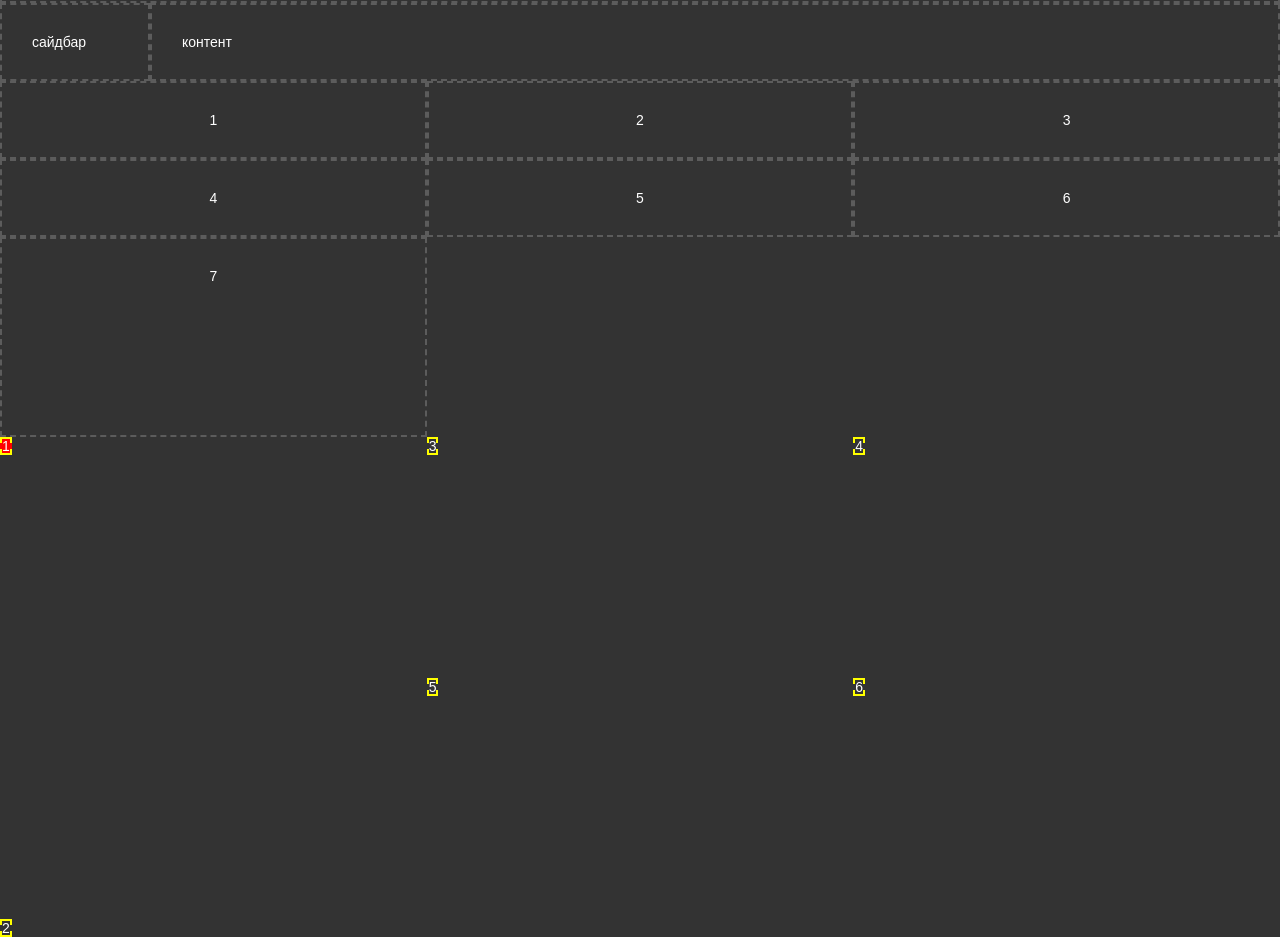
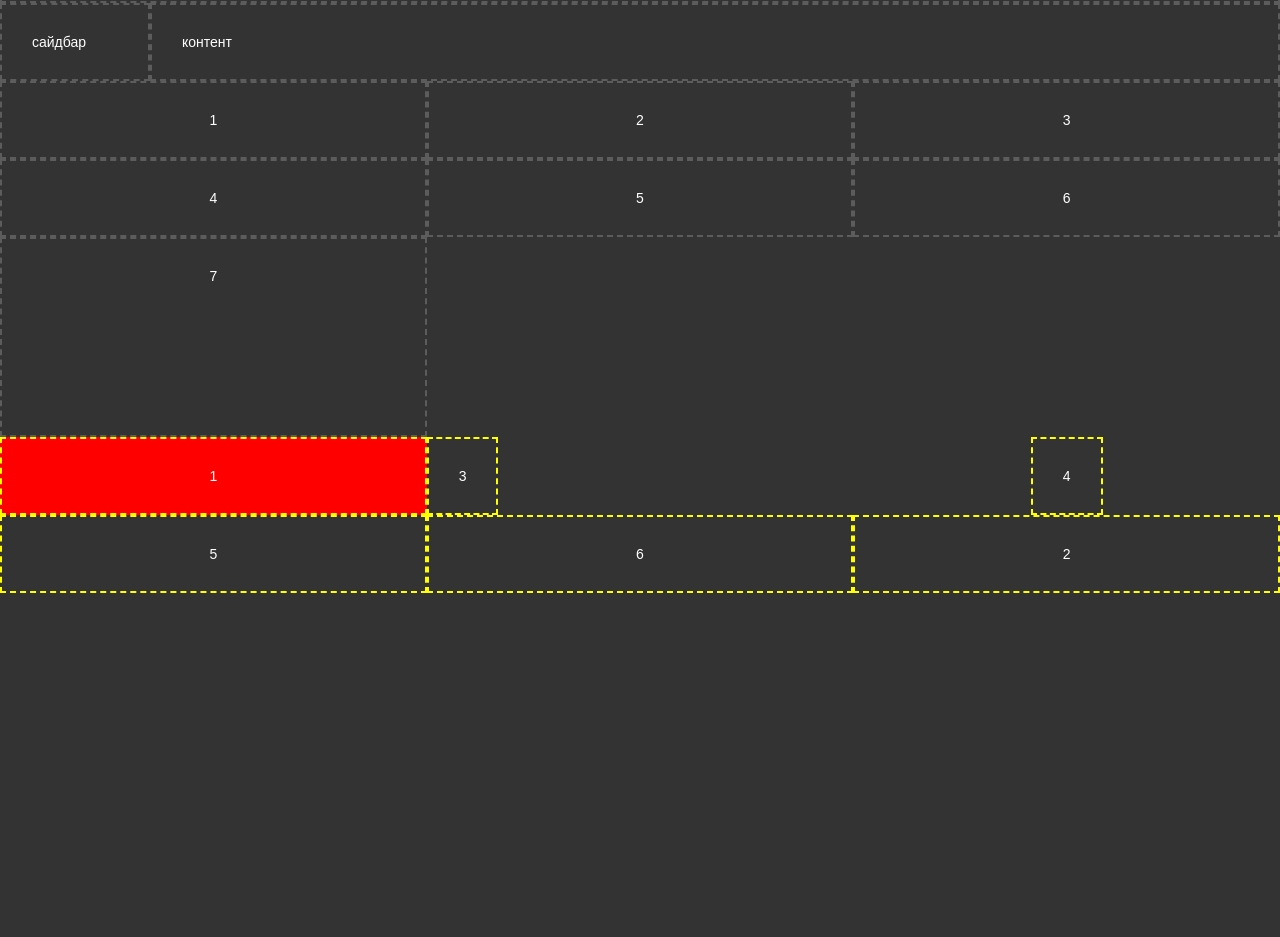
Before and after one commit to Bohdan-Shcherbak/solo-training, a plain HTML site: page grid/grid.html in a window 1280 px wide. Shown: the part 377-1314 px from the top of the page. After the commit the page ends 970 px from the top, so only its background shows below. Drawn offline with Linux system fonts and the light colour scheme.

Commit message:
fix:grid

```diff
--- a/grid/grid.css
+++ b/grid/grid.css
@@ -6,17 +6,21 @@
     border: 0;
     box-sizing: border-box;
 }
+
 a {
     text-decoration: none;
 }
+
 ul,
 ol,
 li {
     list-style: none;
 }
+
 img {
     vertical-align: top;
 }
+
 h1,
 h2,
 h3,
@@ -26,6 +30,7 @@ h6 {
     font-weight: inherit;
     font-size: inherit;
 }
+
 html,
 body {
     height: 100%;
@@ -35,21 +40,22 @@ body {
     font-family: Arial, "Helvetica Neue", Helvetica, sans-serif;
     color: #fff;
 }
-/* 3правила грида
+
+/* 3 правила грида
 1 любой строчный элемент, который стал ячейкой грида становится блочным
 2 пробелы не схлопываются не объеденяются, т к 1 блок это отдельная ячейка
 3 паддинги в процентах лучше не задавать
 4 маржин ауто даёт выравнивание элементов сетки */
-.grid{
+.grid {
     /* он как блок, на всю ширину родителя */
     display: grid;
     font-size: 30px;
     padding: 20px;
     background-color: #794f45;
-    margin:0px,0px,20px,0px;
+    margin: 0px, 0px, 20px, 0px;
 }
 
-.grid-inline{
+.grid-inline {
     /* как строчный элемент такого же размера как информация в нем */
     display: inline-grid;
     font-size: 30px;
@@ -57,23 +63,38 @@ body {
     background-color: #77608d;
 }
 
-.grid__body{
+.grid__body {
     display: grid;
+    /* керує колонками */
     /* grid-template-columns: 30% 150px 50%; */
-    /* grid-template-columns: 1fr 2fr 1fr; */
-    /* тоже самое что  33.333,33.333,33.333*/
+    /* керує стовбцями */
+    /* grid-template-rows: 50% 50%; */
+    /* ................... */
+    /* fr - одна частина, яка займає максимум ширини */
+    /* тобто перша колонка займає 1 частину грід контейнера, друга у 2 рази більше і третя 1 частину */
+    /* grid-template-columns: 1fr 2fr 1fr; - тобто 25% 50% 25% */
+    /* grid-template-columns: 1fr 1fr 1fr - теж саме що  33.333,33.333,33.333*/
+    /* ................... */
+    /* обмежує колонки, тобто надає максимальну та мінімальну ширину */
     /* grid-template-columns: 200px minmax(150px,1fr) 200px; */
-    /* minmax первое минимальное, второе макс 1fr не может быть мин ,auto максимальная ширина контента берется*/
-    /* grid-template-rows: 50% 50%; */
-    /* fit-content(100) максимальная ширина контента */
-    /* короткая запись */
-    grid-template: repeat(3,1fr) / 1fr 1fr;
-    grid-template-columns: repeat(3,1fr);
-    /* три колонки размером 1фр */
+    /* minmax перше мінімальне, друге макс 1fr не може бути мін ,auto максимальна ширина контенту*/
+    /* ...................... */
+    /* fit-content(100px) максимальна ширина контенту.Тобто обмежу максимальну ширину, але до цього значення робить ауто, тобіш по контенту */
+    /* ..................... */
+    /*  repeat додає одразу потрібну кількість колонок потрібнох ширини, або рядків*/
+    /* теж саме що  grid-template-columns: 1fr 1fr 1fr*/
+    /* grid-template-columns: repeat(3, 1fr) */
+    /* .............................. */
+    /* короткий запис */
+    /* спочатку ряди, потім колонки  */
+    grid-template: repeat(2, 1fr) / 1fr 1fr 1fr;
+    /* теж саме що */
     grid-template-rows: 1fr 1fr;
+    grid-template-columns: repeat(3, 1fr);
 
 }
-.grid__item{
+
+.grid__item {
     text-align: center;
     border: 2px dashed rgba(255, 255, 255, 0.2);
     padding: 30px;
@@ -81,47 +102,67 @@ body {
 
 /* имена областей */
 
-.grid-wrapper{
+.grid-wrapper {
     display: grid;
-    grid-template:
-    [start] 'header header' 100px [row2]
-    [row2] 'side content' 1fr [row-end] / 150px fr;
+    /* ........................................ */
+    /* скорочений запис з іменами областей.
+    стартуємо область, пишемо назви, в нашому випадку хеадер займає 2 колонки, пишемо як в ареа,
+    пишемо висоту ряда, тобіш grid-template-rows, який займає 100px
+    потім закриваємо ряд і відкриваємо новий
+    пишемо назви змінної як в ареас, тобто side content, ряд яких займає 1fr
+    row-end зікінсує запис областей рядів
+    далі пишемо колонки, а тобто
+     grid-template-columns:150px 1fr;
+    */
+    /* grid-template:
+        [start] 'header header' 100px [row2] [row2] 'side content' 1fr [row-end] / 150px fr; */
+    /* ................................... */
     grid-template-columns: 150px 1fr;
     grid-template-rows: 100px 1fr;
-    grid-template-areas:'header header'
+    grid-template-areas: 'header header'
         'side content';
-                        /* схематически нарисовали и задали для как переменные назвали */
+    /* схематично намалювали та розташували по назвам, які привласнюємо грід елементам через  grid-area */
+    /*     grid-template-areas: 'header header' - шапка займає 2 колонки
+                                'side content'; - сайд зліва, контент зправа
+ */
 }
 
 .grid-header,
 .grid-aside,
-.grid-content{
+.grid-content {
     padding: 30px;
     border: 2px dashed rgba(255, 255, 255, 0.2);
-    margin: 0px,0px,15px,0px;
+    margin: 0px, 0px, 15px, 0px;
 }
 
-.grid-header{
+.grid-header {
+    /* привласнюємо шапці назву header */
     grid-area: header;
 }
-.grid-aside{
+
+.grid-aside {
+    /* привласнюємо сайдбару назву side */
     grid-area: side;
-    /* название переменной */
 }
 
-.grid-content{
+.grid-content {
+    /* привласнюємо контенту назву content */
     grid-area: content;
 }
 
-.grid__auto{
+/* ...................................... */
+.grid__auto {
     display: grid;
     grid-template: 1fr 1fr / repeat(3, 1fr);
+    /* 7ряд виходить за сітку, у неявній сітці */
+    /* задає розміри для елементів неявної сітки */
     grid-auto-rows: 200px;
-    /* 7ряд не явный, а это размер неявного */
     grid-auto-columns: 200px;
+    /*автоматичне розташування неявних клкментыв */
+    grid-auto-flow: dense;
 }
 
-.grid__auto__item{
+.grid__auto__item {
     text-align: center;
     border: 2px dashed rgba(255, 255, 255, 0.2);
     padding: 30px;
@@ -129,64 +170,103 @@ body {
 }
 
 /* размещениеэлементов с помощью линий сетки */
-.grid__bodyy{
+/* .grid__bodyy {
     height: 500px;
     display: grid;
-    /* grid-template-columns: repeat(3,1fr);
-    grid-template-rows: repeat(2,1fr); */
-    /*  row2 и  col2 названия линий*/
+    grid-template-columns: repeat(3,1fr);
+    grid-template-rows: repeat(2,1fr);
+     row2 и  col2 названия линий
     grid-template-rows: [start] 1fr [row2] 1fr [row-end];
     grid-template-columns: [start] 1fr [col2] 1fr [col3] 1fr [col-end];
-/* выравнивание строки и колонок, тоесть икс и икрик */
+    выравнивание строки и колонок, тоесть икс и икрик
+
+    за замовчуванням вони розширяються на всю доступну довжину ячейки, але якщо задати старт, або енд, то данні ячейки займуть потрібну сторону, а розмір буде по контенту, але сітка залишиться.
     justify-items: start;
     align-items: start;
-/* расстояние между ячейками */
+    расстояние между ячейками
     row-gap: 0px;
     column-gap: 0px;
-/* gap:20px и для строк и для стольцов */
+    gap:20px и для строк и для стольцов
+} */
+.grid__bodyy {
+    display: grid;
+    grid-template: repeat(2, 1fr)/ repeat(3, 1fr);
 }
-.grid__item1{
-    /* auto по умолчанию */
+
+.grid__items {
+    text-align: center;
+    border: 2px dashed rgba(255, 255, 255, 0.2);
+    padding: 30px;
+}
+
+.grid__item1 {
+    /* розміщення обєектів пл лініям */
+    /* auto за замовчуванням */
     /* расширяется ячейка занимая следующую */
-/* grid-row-start: 1;
+    /* grid-row-start починається с першої строки grid-row-end а закінчується другою,
+    але якщо задати 3 в кінці, то ячейка буде займати 3 строки, тобіш: першу- верхню, другу -нижню тіїє ж ячейки, 3 - наступну лінію
+    з колонками так само*/
+    /*
+    grid-row-start: 1;
     grid-row-end: 3;
     grid-column-start: 1;
     grid-column-end: 3; */
-/* если задть начальную строку другую или столбец, и не задавать конечную, то она сместиться*/
-/* grid-row-start: span 2; */
-/* будет занимать 2 ряда */
-/* grid-column-start: 1;
-grid-column-end: 3; */
-/* используется название строки */
+
+    /* якщо написати початкову строку або стовбець іншу та не задавать кінцеву, то ячейка зміститься
+        grid-row-start: 2; - почне з 2 2 ряда
+        grid-column-start: 3; - та з третьої колонки
+*/
+    /* або можна таким чином скороченим написати, щоб ячейка займала більше колонок або строк */
+    /* саме цей айтем буде займати 2 колонки і 2 ряда
+    grid-row: span 2;
+    grid-column span 2*/
+
+
+
+    /* використовується назва строки, яка була раніше задана у grid-template-rows */
     /* grid-row-start: row2; */
-/* также можно исполтзовать короткую запись */
+    /* grid-column-start:col2; */
+    /* також можна використовувати короткий запис */
+    /* через слеш початкове та кінцева значення, тобіш start/end */
     /* grid-row: 1/3; */
     /* or */
-grid-row: start/row-end;
-grid-column: 1/2;
+    /* grid-row: start/row-end; */
+    /* з колонками також */
+    /* grid-column: 1/2; */
 
     background-color: red;
     border: 2px dashed yellow;
 
 }
 
-.grid__item2{    border: 2px dashed yellow;
+.grid__item2 {
+    border: 2px dashed yellow;
+    /* становиться на місце п'ятого, працює як у флекс */
     order: 5
-/* становится на место пятого */
 }
-.grid__item3{    border: 2px dashed yellow;
-    /* нужны для личного выравнивания ячейки */
+
+.grid__item3 {
+    border: 2px dashed yellow;
+    /* вирівнювання конкретної ячейки */
     align-self: start;
     justify-self: start;
-/* place-self обїеденяет 2 значения*/
+    /* place-self об'єднає 2 значення*/
 }
-.grid__item4{    border: 2px dashed yellow;
+
+.grid__item4 {
+    border: 2px dashed yellow;
+    /* вирівнює ячейку по центру всередені ячейки */
+    margin: auto;
+
 
 }
-.grid__item5{    border: 2px dashed yellow;
 
-}
-.grid__item6{
+.grid__item5 {
     border: 2px dashed yellow;
 
 }
+
+.grid__item6 {
+    border: 2px dashed yellow;
+
+}
--- a/grid/grid.html
+++ b/grid/grid.html
@@ -1,5 +1,6 @@
 <!DOCTYPE html>
 <html lang="en">
+
 <head>
     <meta charset="UTF-8">
     <meta http-equiv="X-UA-Compatible" content="IE=edge">
@@ -7,6 +8,7 @@
     <title>Document</title>
     <link rel="stylesheet" href="./grid.css">
 </head>
+
 <body>
     <div class="grid"></div>
     <div class="grid-inline">sfgfgsfgssfdgsdfg</div>
@@ -41,12 +43,13 @@
     </div>
 
     <div class="grid__bodyy">
-        <div class="grid__item1">1</div>
-        <div class="grid__item2">2</div>
-        <div class="grid__item3">3</div>
-        <div class="grid__item4">4</div>
-        <div class="grid__item5">5</div>
-        <div class="grid__item6">6</div>
+        <div class="grid__item1 grid__items">1</div>
+        <div class="grid__item2 grid__items">2</div>
+        <div class="grid__item3 grid__items">3</div>
+        <div class="grid__item4 grid__items">4</div>
+        <div class="grid__item5 grid__items">5</div>
+        <div class="grid__item6 grid__items">6</div>
     </div>
 </body>
+
 </html>
```
Lines whose indentation alone changed are shown as unchanged.
